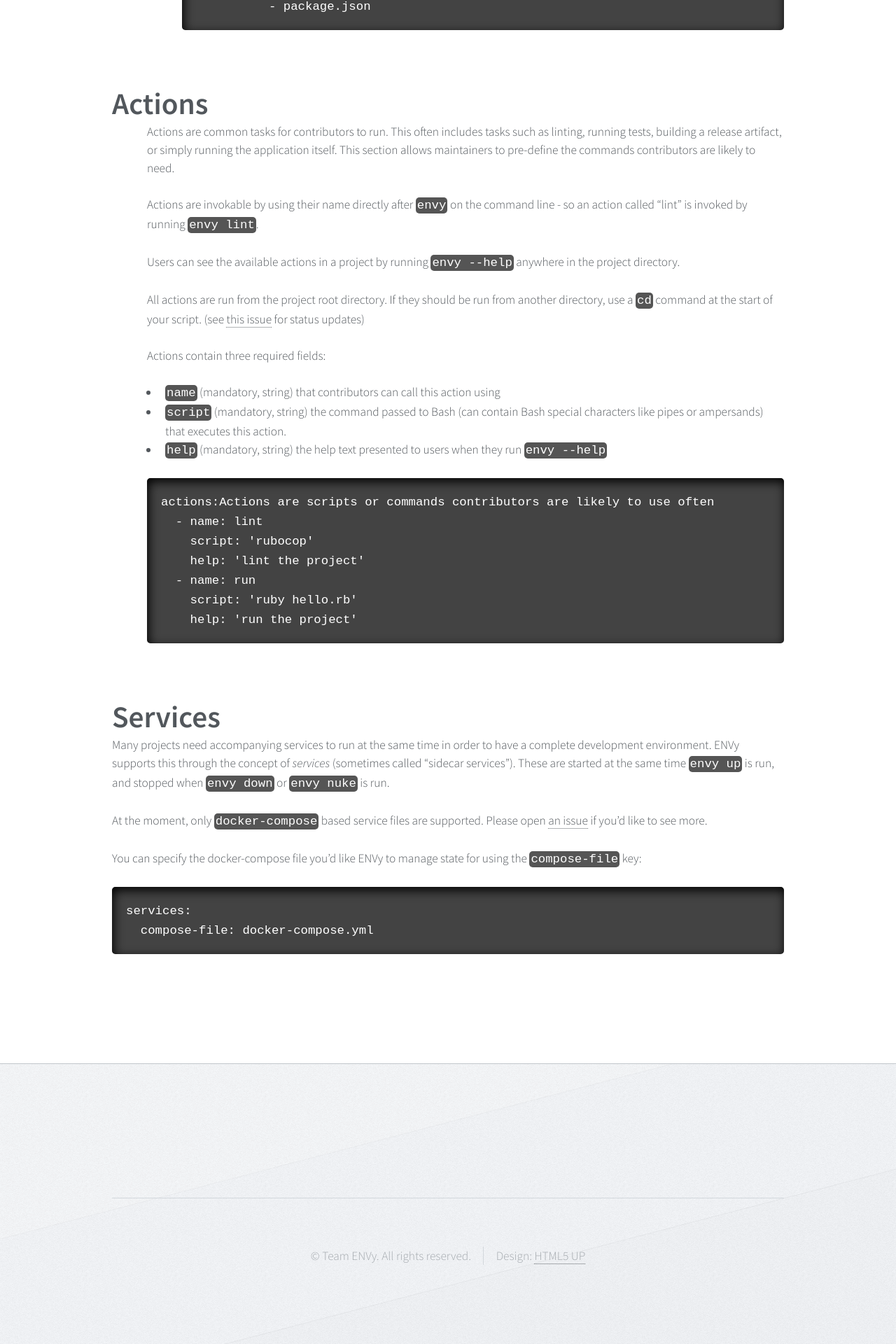
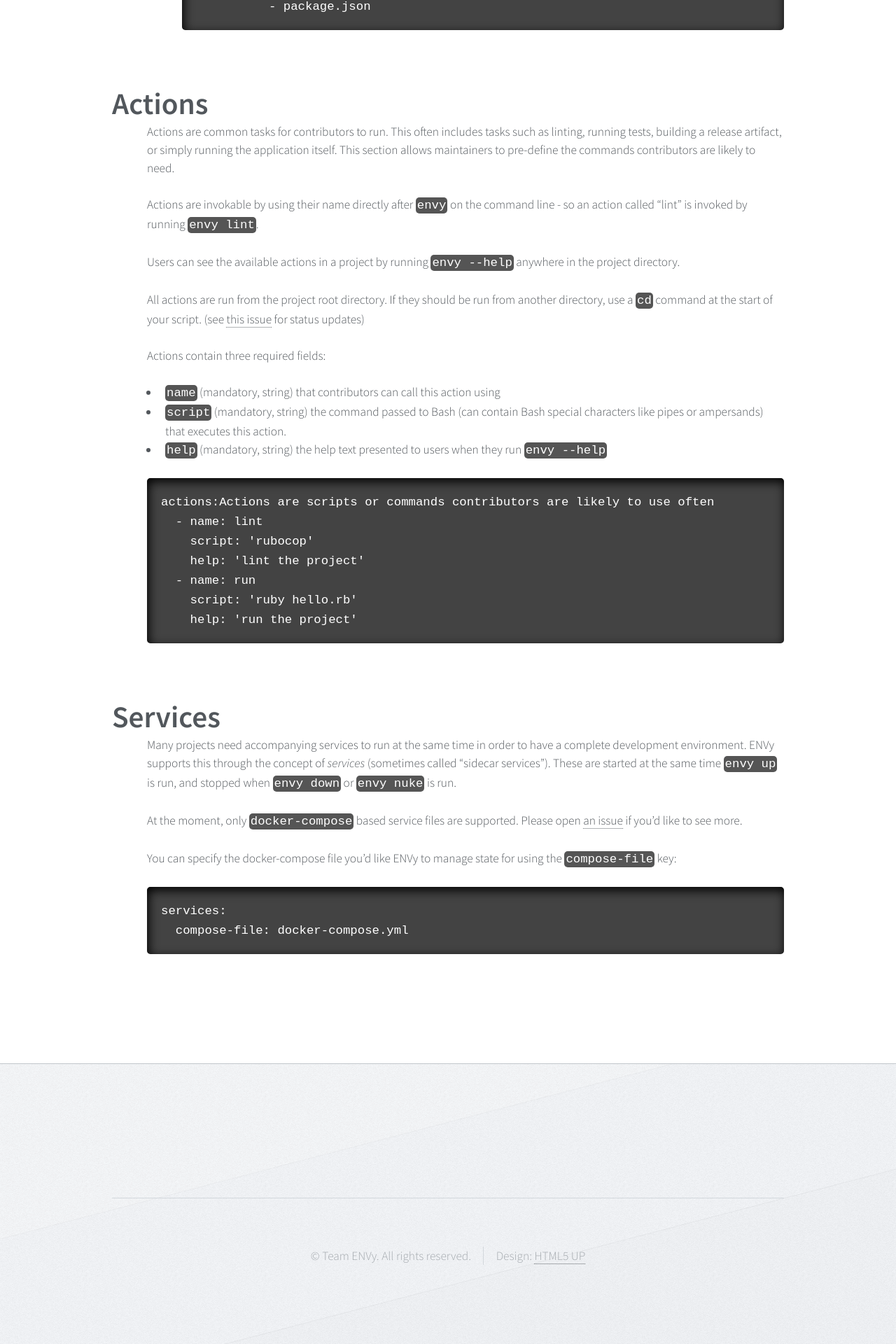
Before and after one commit to envy-project/envy-project.github.io, a Jekyll site: the page built from envyfile-reference.md, in a window 1280 px wide. Shown: the part 3633-5553 px from the top of the page at 70% size. Built offline with Jekyll 4.4.1, drawn with Linux system fonts in a browser that asks for light colours.

Commit message:
Add missing indent

````diff
--- a/envyfile-reference.md
+++ b/envyfile-reference.md
@@ -205,6 +205,7 @@ actions:Actions are scripts or commands contributors are likely to use often
 
 # Services
 
+<div class="indentThis" markdown="1">
 Many projects need accompanying services to run at the same time in order to have a complete development environment. ENVy supports this through the concept of _services_ (sometimes called "sidecar services"). These are started at the same time `envy up` is run, and stopped when `envy down` or `envy nuke` is run.
 
 At the moment, only `docker-compose` based service files are supported. Please open [an issue](https://github.com/envy-project/envy/issues) if you'd like to see more.
@@ -215,3 +216,4 @@ You can specify the docker-compose file you'd like ENVy to manage state for usin
 services:
   compose-file: docker-compose.yml
 ```
+</div>
````
